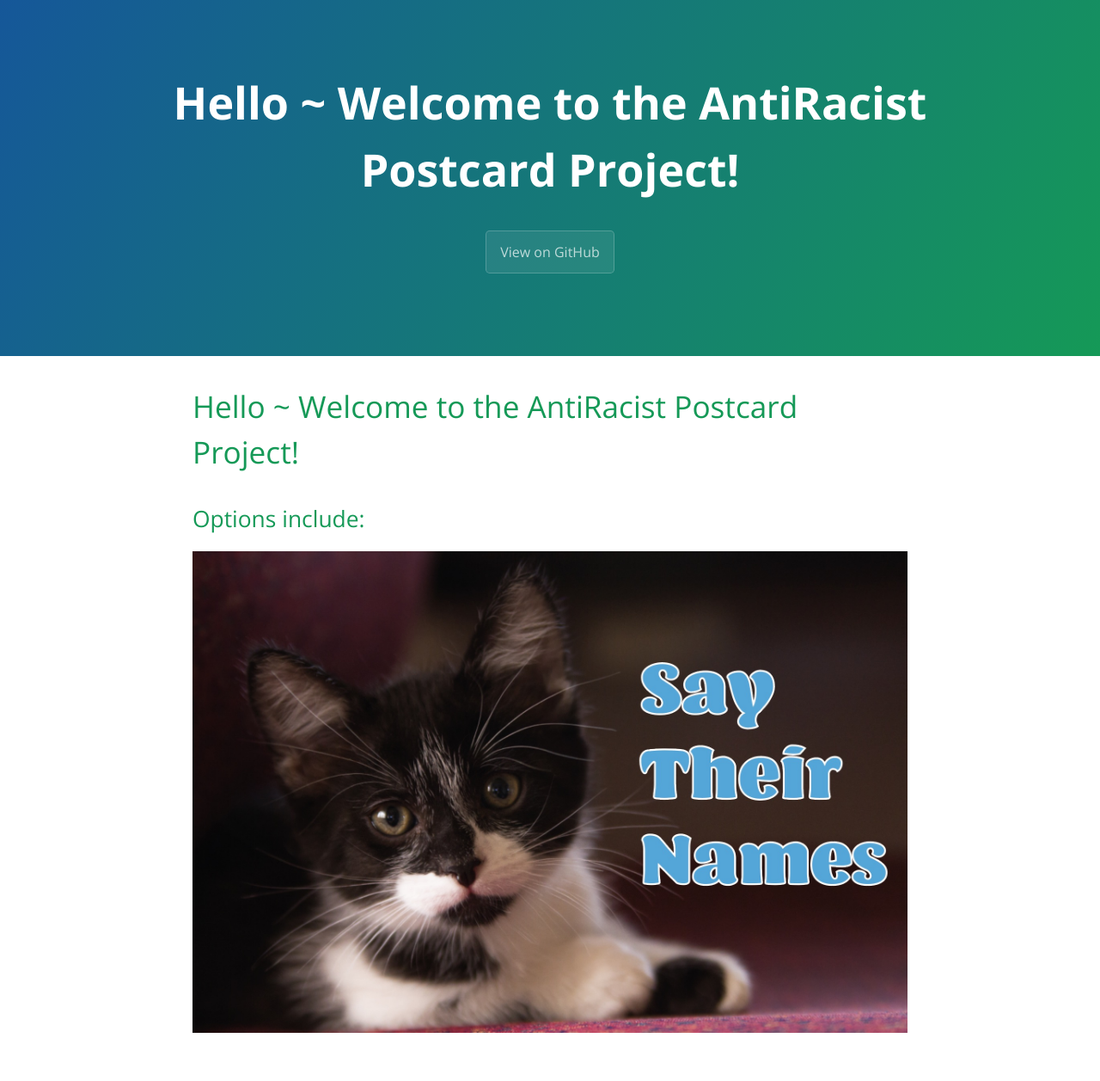
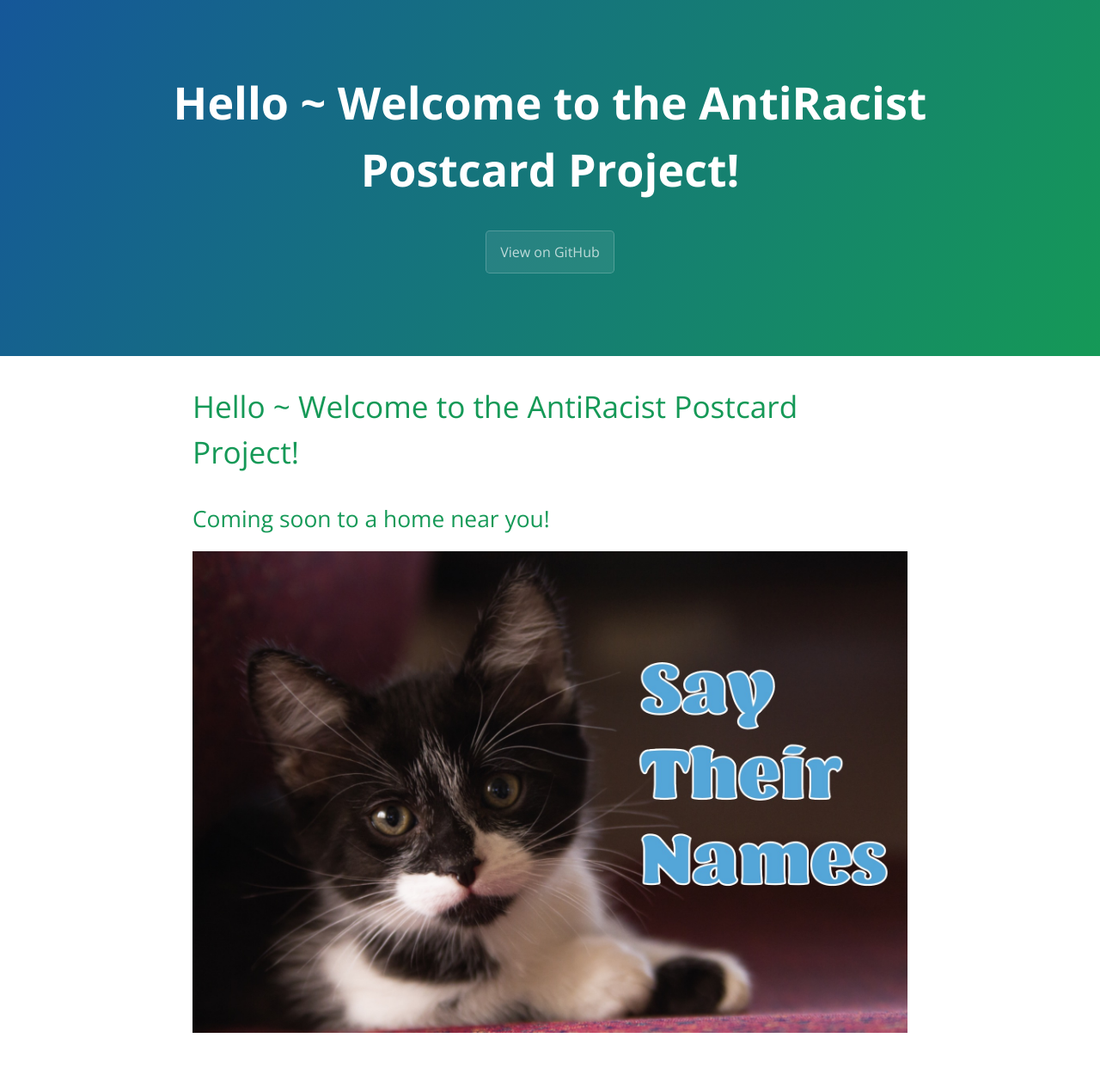
Before and after one commit to mir-lab/AntiRacistPostcardProject, a Jekyll site: the page built from docs/index.md, in a window 1280 px wide. Shown: the whole page at 86% size. Built offline with Jekyll 4.4.1, drawn with Linux system fonts in a browser that asks for light colours; our own code applies the rules of GitHub Pages for plain Markdown files; the repository's description, which GitHub fills in, is left out.

Commit message:
Update index.md

```diff
--- a/docs/index.md
+++ b/docs/index.md
@@ -1,5 +1,5 @@
 # Hello ~ Welcome to the AntiRacist Postcard Project!
 
-## Options include:
+## Coming soon to a home near you!
 
 ![](assets/imgs/card-1.jpg)
```
